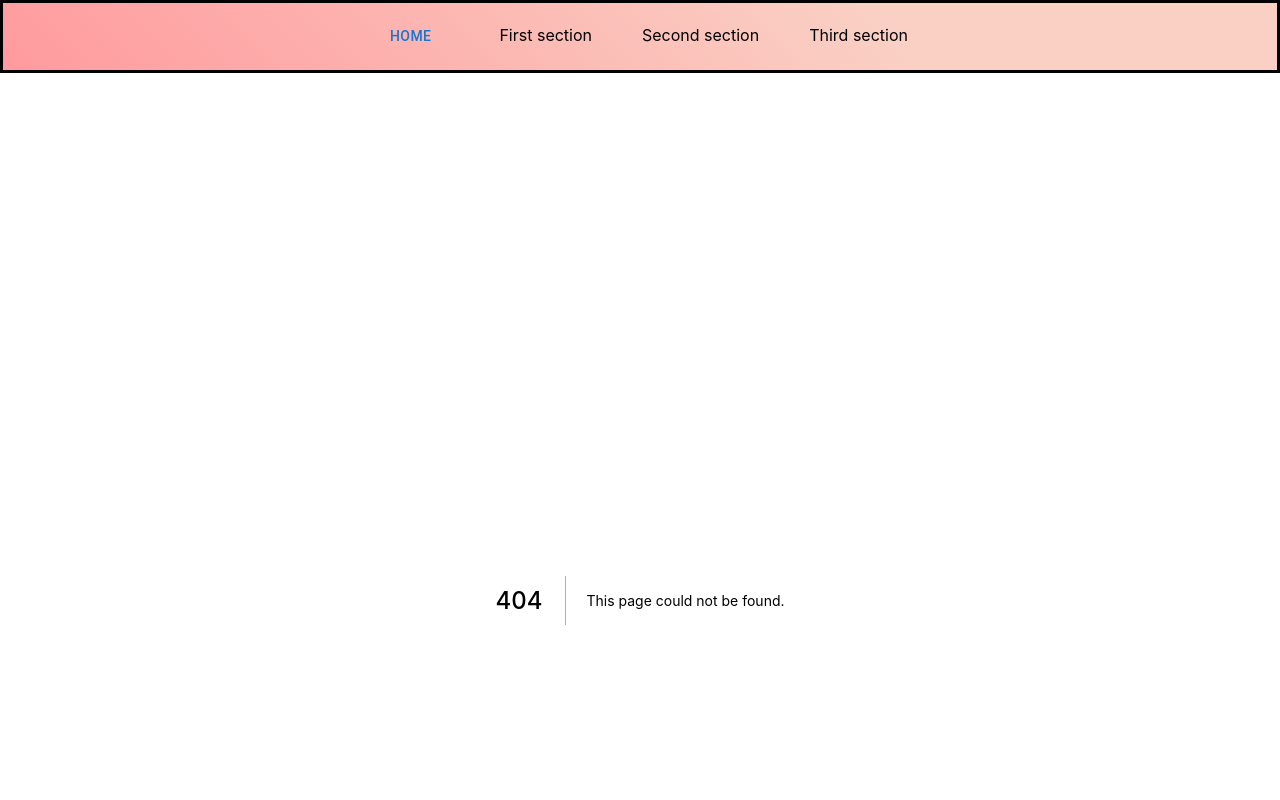
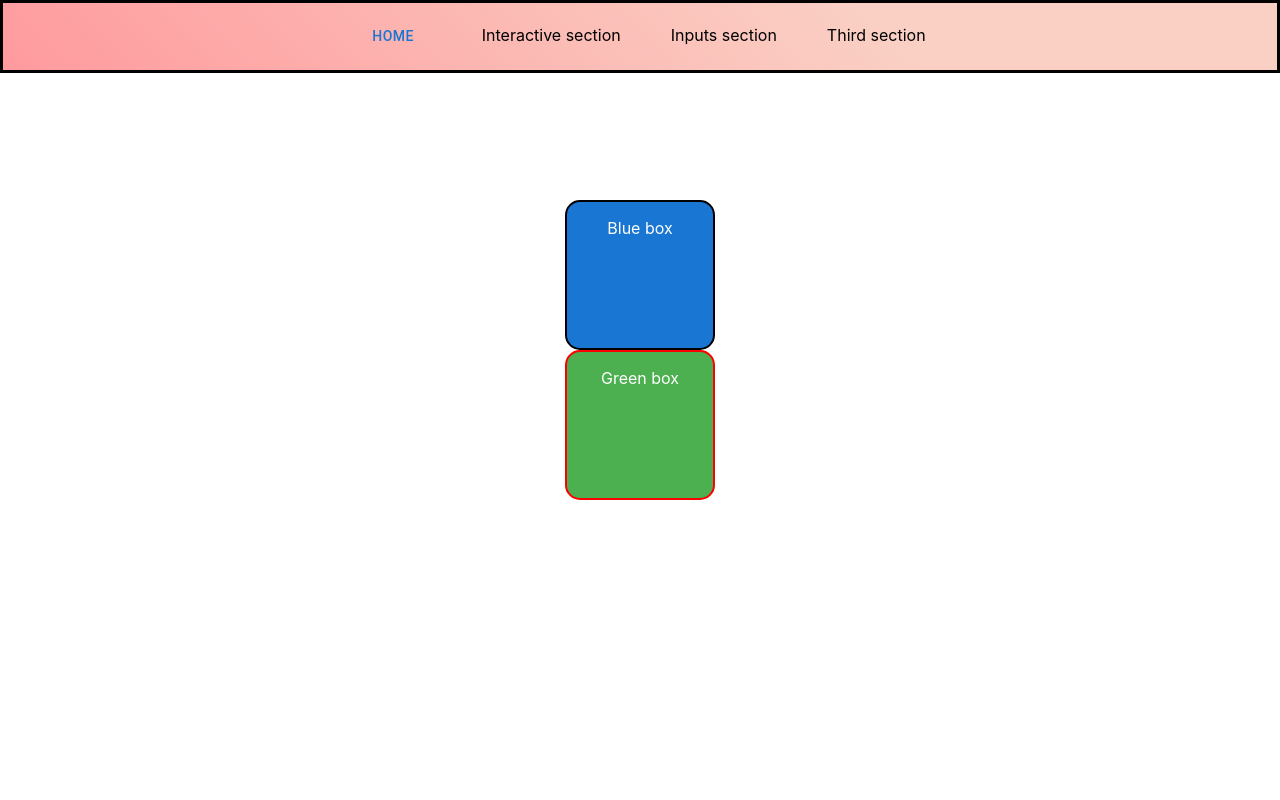
Before and after one commit to DantesSagan/materialNextReact, a Next.js app: page /box in a window 1280 px wide. Before the commit this address had no page. Shown: the top 800 px of the page. Built offline with nearby package versions, Linux system fonts and the light colour scheme.

Commit message:
14 Box component instead of div tag which could be specifyed like you want in project

```diff
--- a/components/layout/navbar.js
+++ b/components/layout/navbar.js
@@ -89,7 +89,7 @@ export default function Navbar({ color }) {
           </div>
           <div className='' style={{ display: 'inline-block' }}>
             <section className='buttonM dropdown'>
-              First section
+              Interactive section
               <div className='dropdown-content'>
                 {' '}
                 <Stack direction='row' display='inline-block'>
@@ -131,7 +131,7 @@ export default function Navbar({ color }) {
           </div>
           <div className='' style={{ display: 'inline-block' }}>
             <section className='buttonM dropdown'>
-              Second section
+              Inputs section
               <div className='dropdown-content'>
                 {' '}
                 <Stack direction='row' display='inline-block'>
@@ -166,26 +166,7 @@ export default function Navbar({ color }) {
                       <Link href='/checkbox'>
                         <a>Link to Checkbox</a>
                       </Link>
-                    </Button>
-                  </ButtonGroup>
-                </Stack>
-              </div>
-            </section>{' '}
-          </div>
-          <div className='' style={{ display: 'inline-block' }}>
-            <section className='buttonM dropdown'>
-              Third section
-              <div className='dropdown-content'>
-                {' '}
-                <Stack direction='row' display='inline-block'>
-                  {/* You can specify thig group on buttons with variant/orientation*/}
-                  <ButtonGroup
-                    variant='contained'
-                    orientation='vertical'
-                    size='small'
-                    color='secondary'
-                    aria-label='alignment button group'
-                  >
+                    </Button>{' '}
                     <Button variant='contained'>
                       {' '}
                       <Link href='/switch'>Link to Swtich</Link>
@@ -207,6 +188,30 @@ export default function Navbar({ color }) {
               </div>
             </section>{' '}
           </div>
+          <div className='' style={{ display: 'inline-block' }}>
+            <section className='buttonM dropdown'>
+              Third section
+              <div className='dropdown-content'>
+                {' '}
+                <Stack direction='row' display='inline-block'>
+                  {/* You can specify thig group on buttons with variant/orientation*/}
+                  <ButtonGroup
+                    variant='contained'
+                    orientation='vertical'
+                    size='small'
+                    color='secondary'
+                    aria-label='alignment button group'
+                  >
+                    {' '}
+                    <Button variant='contained'>
+                      {' '}
+                      <Link href='/box'>Link to Box</Link>
+                    </Button>
+                  </ButtonGroup>
+                </Stack>
+              </div>
+            </section>{' '}
+          </div>
         </div>
       </nav>
     </div>
--- a/pages/_app.js
+++ b/pages/_app.js
@@ -10,8 +10,13 @@ export default function MyApp({ Component, pageProps }) {
   const color = checked ? 'white' : 'black';
   return (
     <div style={{ backgroundColor: bgColor, color: color }}>
-      <Navbar  color={color} />
-      <div style={{ minHeight: '100vh', textAlign: 'center' }}>
+      <Navbar color={color} />
+      <div
+        style={{
+          minHeight: '100vh',
+          textAlign: 'center',
+        }}
+      >
         <Component {...pageProps} checked={checked} setChecked={setChecked} />
       </div>
       <Footer />
--- /dev/null
+++ b/pages/box/index.js
@@ -0,0 +1,42 @@
+import { Box, Stack } from '@mui/material';
+import React from 'react';
+
+export default function IndexBox() {
+  return (
+    <Stack alignItems='center'>
+      {/* // Box component it's a div tag by default and you can specify like "span"
+      or smth else */}
+      <Box
+        alignItems='center'
+        sx={{
+          border: '2px solid black',
+          borderRadius: '15px',
+          textAlign: 'center',
+          backgroundColor: 'primary.main',
+          color: 'white',
+          height: '150px',
+          width: '150px',
+          padding: '16px',
+          '&:hover': {
+            backgroundColor: 'red',
+          },
+        }}
+      >
+        Blue box
+      </Box>
+      <Box
+        padding={'16px'}
+        color={'white'}
+        textAlign='center'
+        border={'2px solid red'}
+        borderRadius={'15px'}
+        height='150px'
+        width='150px'
+        bgcolor={'success.light'}
+        p={2}
+      >
+        Green box
+      </Box>
+    </Stack>
+  );
+}
```
